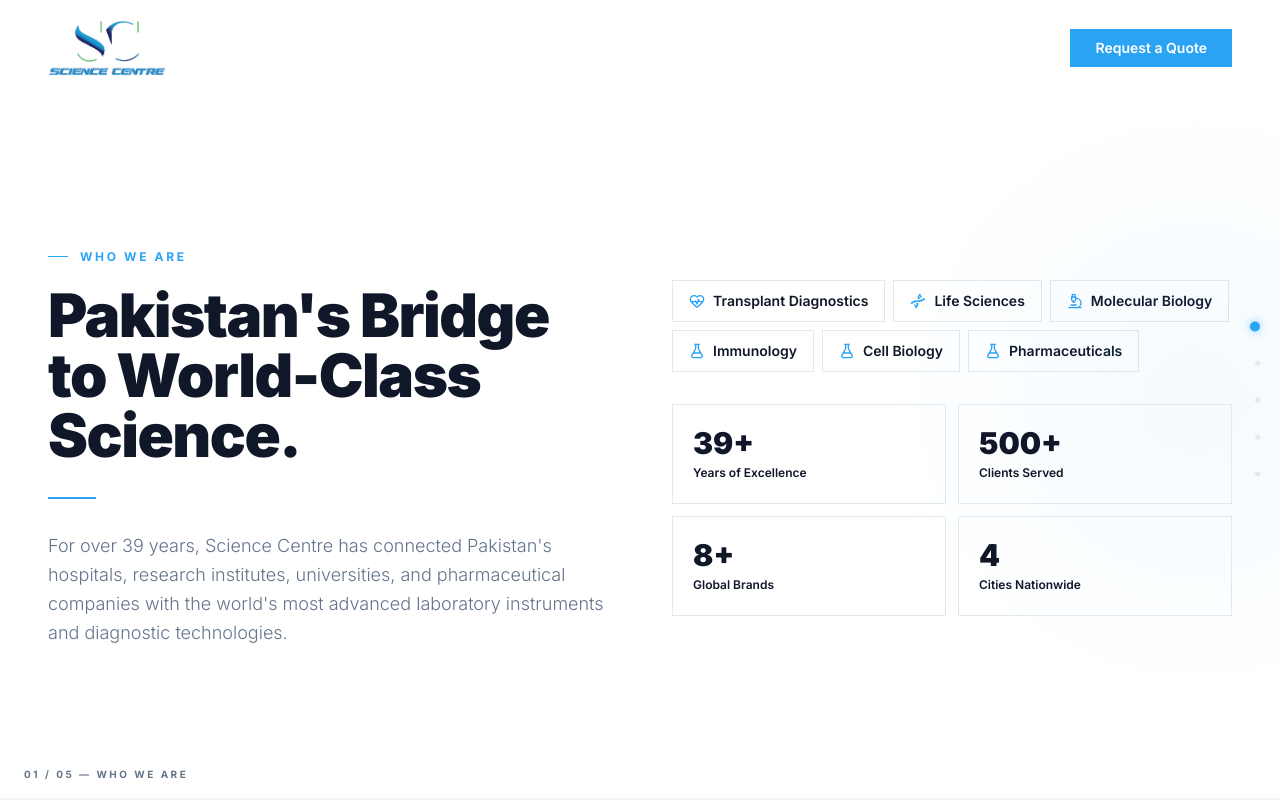
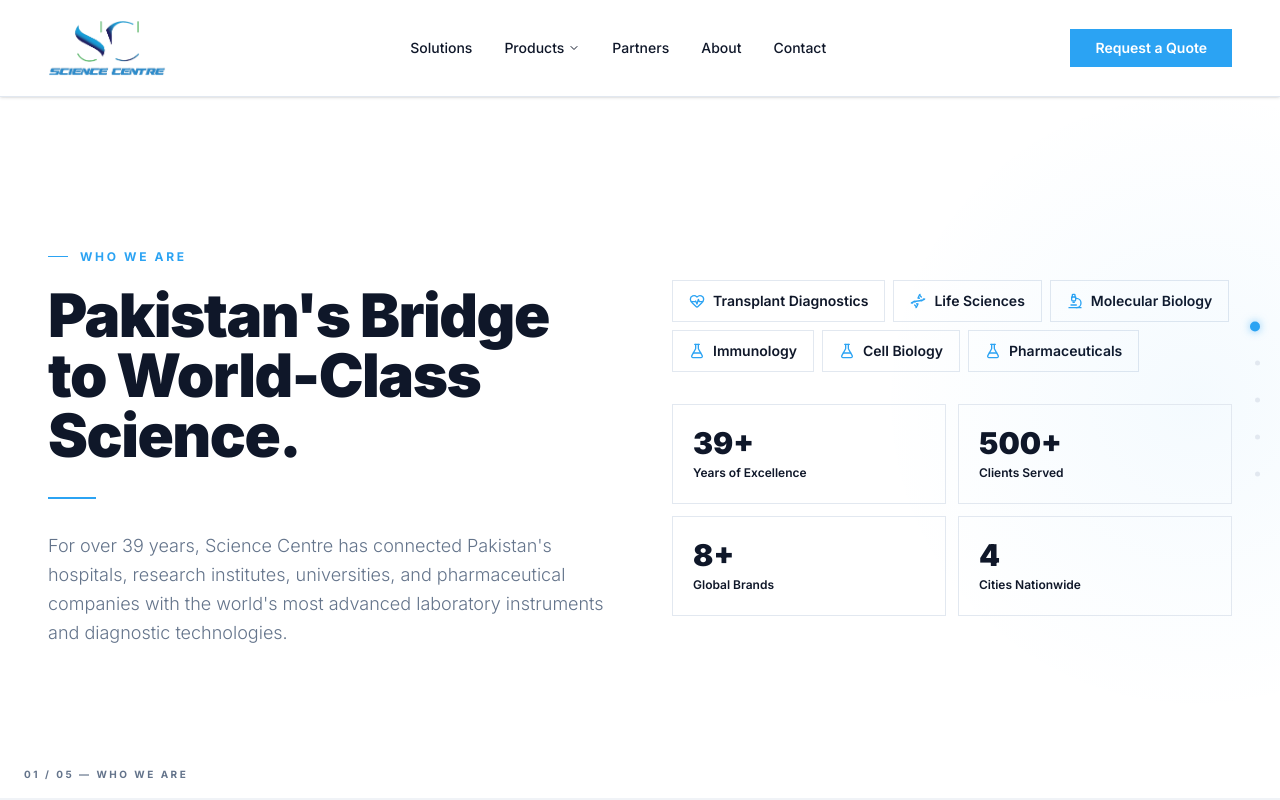
Before and after one commit to tayyabnasir01112-debug/Lab-Solutions-Pakistan, a React (Vite) app in the folder artifacts/science-centre/: page /about in a window 1280 px wide. Built offline with nearby package versions, Linux system fonts and the light colour scheme.

Commit message:
About: navbar adapts per panel - solid on light panels, transparent on dark panels

```diff
--- a/artifacts/science-centre/src/components/site-navbar.tsx
+++ b/artifacts/science-centre/src/components/site-navbar.tsx
@@ -32,7 +32,7 @@ type PreviewState =
   | { kind: "brand"; id: string }
   | { kind: "category"; id: string };
 
-export function SiteNavbar({ visible = true }: { visible?: boolean }) {
+export function SiteNavbar({ visible = true, forceSolid = false }: { visible?: boolean; forceSolid?: boolean }) {
   const [scrolled, setScrolled] = useState(false);
   const [menuOpen, setMenuOpen] = useState(false);
   const [megaOpen, setMegaOpen] = useState(false);
@@ -41,7 +41,7 @@ export function SiteNavbar({ visible = true }: { visible?: boolean }) {
   const [location] = useLocation();
   const isHome = location === "/";
   const isDarkPage = location === "/" || location === "/about";
-  const solid = scrolled || !isDarkPage;
+  const solid = forceSolid || scrolled || !isDarkPage;
   const closeTimer = useRef<ReturnType<typeof setTimeout> | null>(null);
 
   useEffect(() => {
--- a/artifacts/science-centre/src/pages/about.tsx
+++ b/artifacts/science-centre/src/pages/about.tsx
@@ -504,7 +504,8 @@ export default function About() {
 
   return (
     <div className="h-[100dvh] w-full overflow-hidden bg-background">
-      <SiteNavbar visible={navVisible} />
+      {/* Light panels (0=Mission, 2=Values) need solid dark navbar; dark panels get transparent */}
+      <SiteNavbar visible={navVisible} forceSolid={current === 0 || current === 2} />
 
       {/* Panels */}
       <div className="relative w-full overflow-hidden" style={{ height: "100dvh" }}>
```
